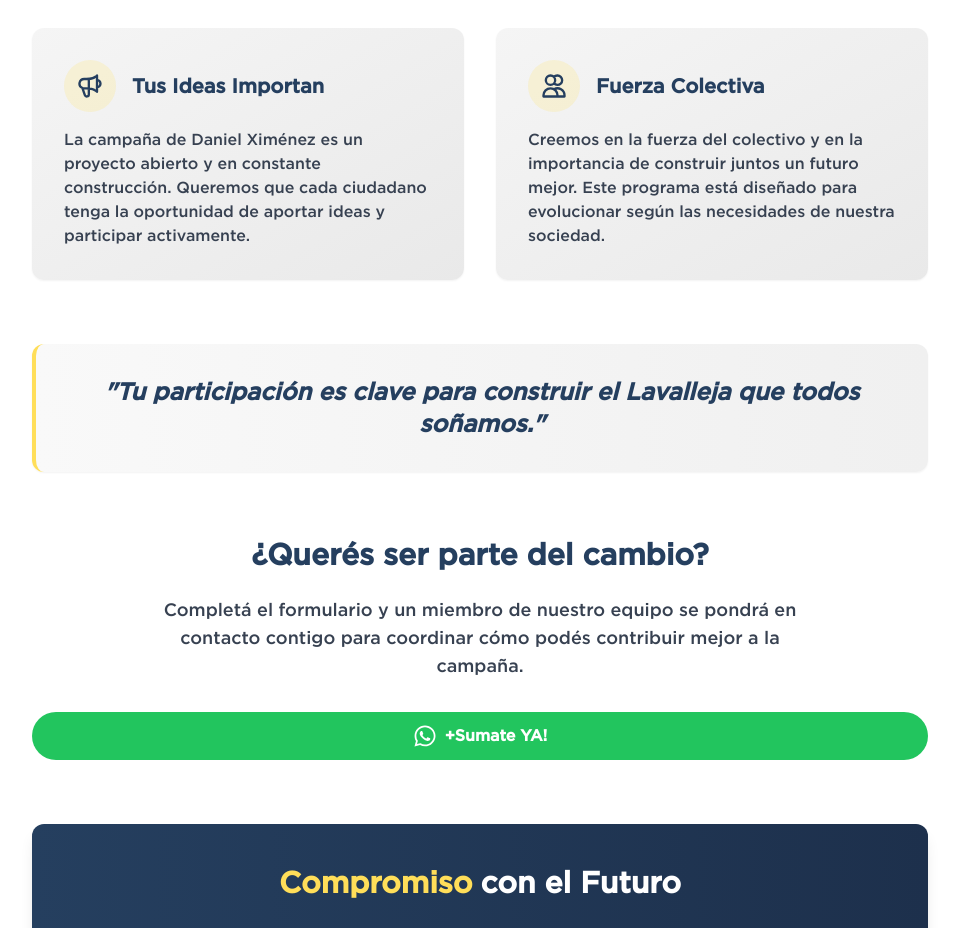
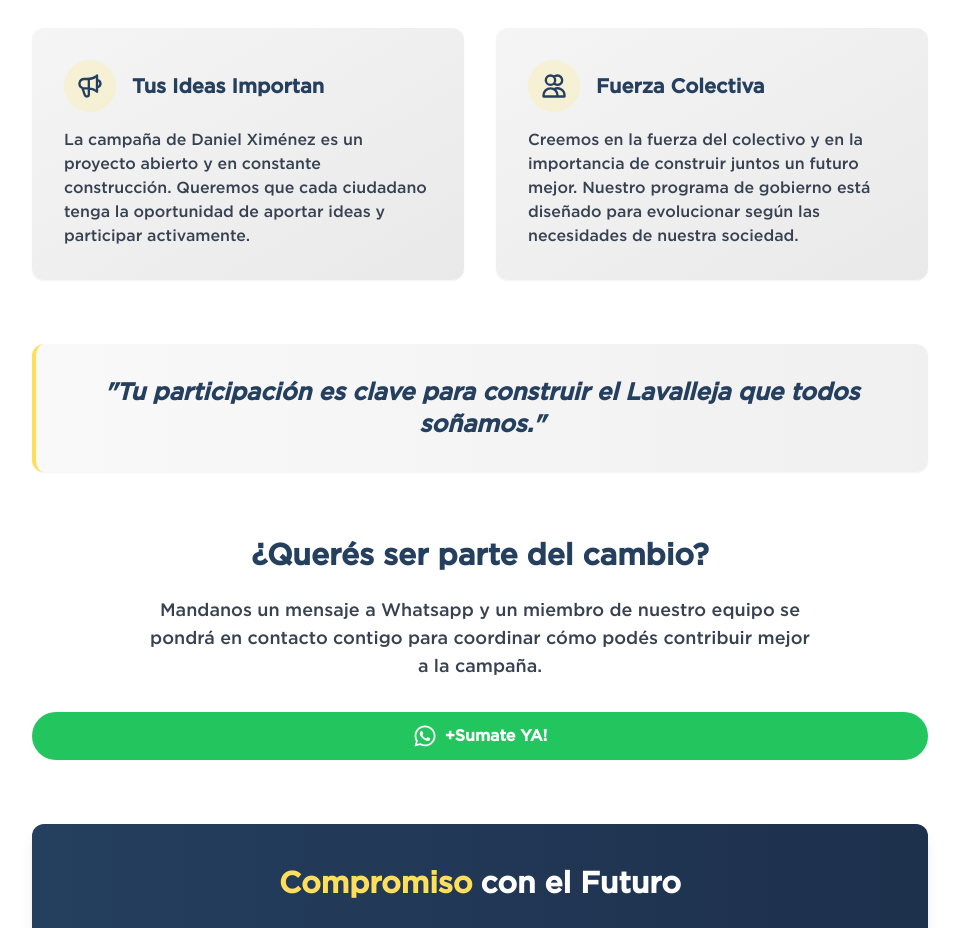
Before and after one commit to NebyX1/daniel-ximenez-web, an Astro site: page /contacto in a window 1280 px wide. Shown: the part 880-1808 px from the top of the page, without its empty margins (160-1119 px from the left). Built offline with nearby package versions, Linux system fonts and the light colour scheme; Astro itself is replaced by a stand-in of ours.

Commit message:
corregido el texto en contacto

```diff
--- a/src/pages/contacto.astro
+++ b/src/pages/contacto.astro
@@ -107,7 +107,7 @@ import Participate from "../assets/Participate.webp";
               </div>
               <p class="text-gray-700">
                 Creemos en la fuerza del colectivo y en la importancia de
-                construir juntos un futuro mejor. Este programa está diseñado
+                construir juntos un futuro mejor. Nuestro programa de gobierno está diseñado
                 para evolucionar según las necesidades de nuestra sociedad.
               </p>
             </div>
@@ -129,7 +129,7 @@ import Participate from "../assets/Participate.webp";
               ¿Querés ser parte del cambio?
             </h3>
             <p class="text-lg mb-8 text-gray-700 max-w-2xl mx-auto">
-              Completá el formulario y un miembro de nuestro equipo se pondrá en
+              Mandanos un mensaje a Whatsapp y un miembro de nuestro equipo se pondrá en
               contacto contigo para coordinar cómo podés contribuir mejor a la
               campaña.
             </p>
```
